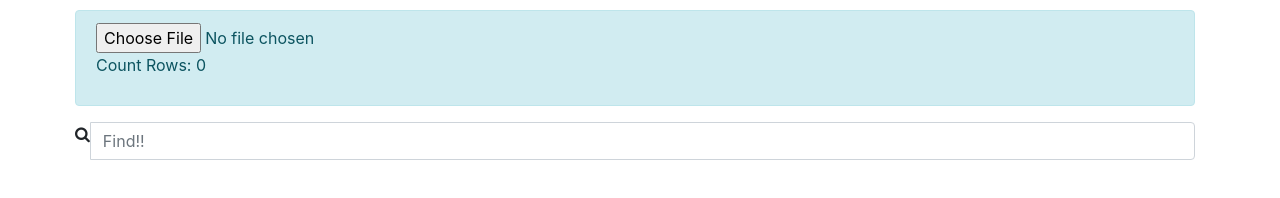
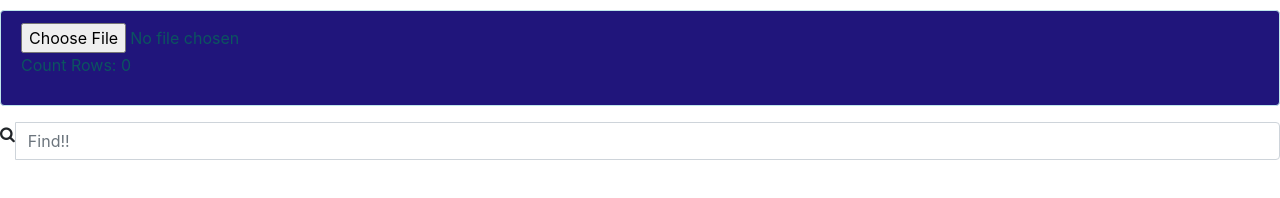
Before and after one commit to Reeeds/trovare, a plain HTML site: page src/index.html in a window 1280 px wide. Drawn offline with nearby package versions, Linux system fonts and the light colour scheme.

Commit message:
Label FileName verlängert und CSS angepasst

```diff
--- a/src/app/issuelist/issuelist.html
+++ b/src/app/issuelist/issuelist.html
@@ -1,4 +1,4 @@
-<div class="container">
+<div>
   <div class="alert alert-info">
     <input type="file" on-read-file="$ctrl.fileLoaded(fileContent)">
     <p>Count Rows: {{ $ctrl.contentJson.length }}</p>
@@ -13,7 +13,7 @@
     </div>
   </form>
 
-  <ul>
+<!--  <ul>
     <li ng-repeat="filter in $ctrl.filters">
       <strong>{{filter.name}}</strong>
       <ul>
@@ -22,7 +22,7 @@
         </li>
       </ul>
     </li>
-  </ul>
+  </ul>-->
 
   <table class="table table-bordered table-striped">
     <thead>
--- a/src/assets/css/stylesheet.css
+++ b/src/assets/css/stylesheet.css
@@ -5,3 +5,11 @@ body {
 .container {
     padding-left:5px;
 }
+
+.alert-info {
+    background-color:#20157B;
+}
+
+input[type='file'] {
+  width:800px;
+}
```
